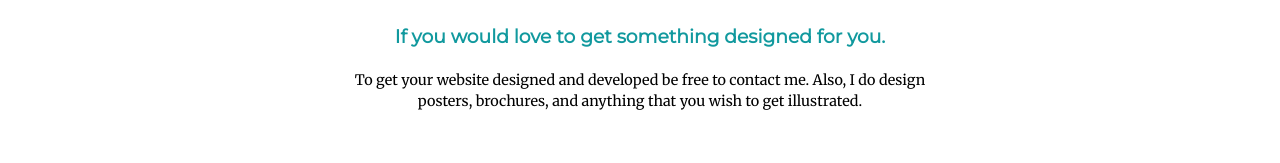
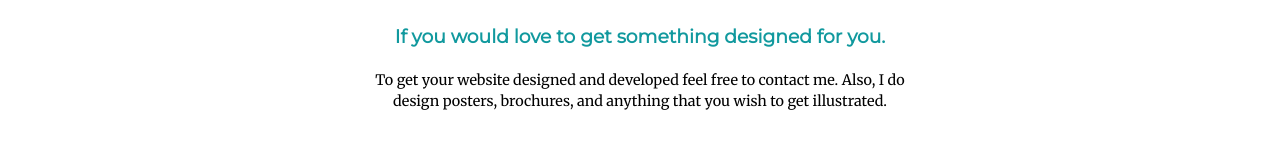
Before and after one commit to bugs2106/Project_4-Personal-Site_08-10-20, a plain HTML site: page index.html in a window 1280 px wide. Shown: the part 2124-2287 px from the top of the page. Drawn offline with Linux system fonts and the light colour scheme.

Commit message:
Update index.html

```diff
--- a/index.html
+++ b/index.html
@@ -51,7 +51,7 @@
     <div class="contact-me">
       <h2>Get In Touch</h2>
       <h3>If you would love to get something designed for you.</h3>
-      <p style="font-size:90%;">To get your website designed and developed be free to contact me. Also, I do design posters, brochures, and anything that you wish to get illustrated. </p>
+      <p style="font-size:90%;">To get your website designed and developed feel free to contact me. Also, I do design posters, brochures, and anything that you wish to get illustrated. </p>
       <a class="btn" href="contact.html">CONTACT ME</a>
     </div>
   </div>
```
